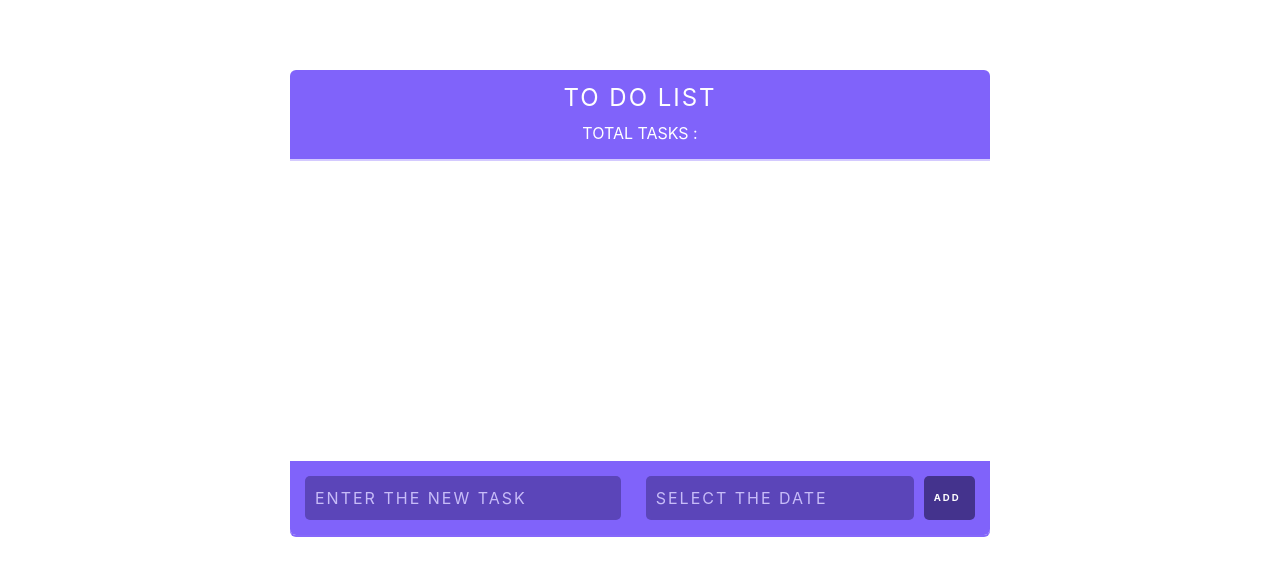
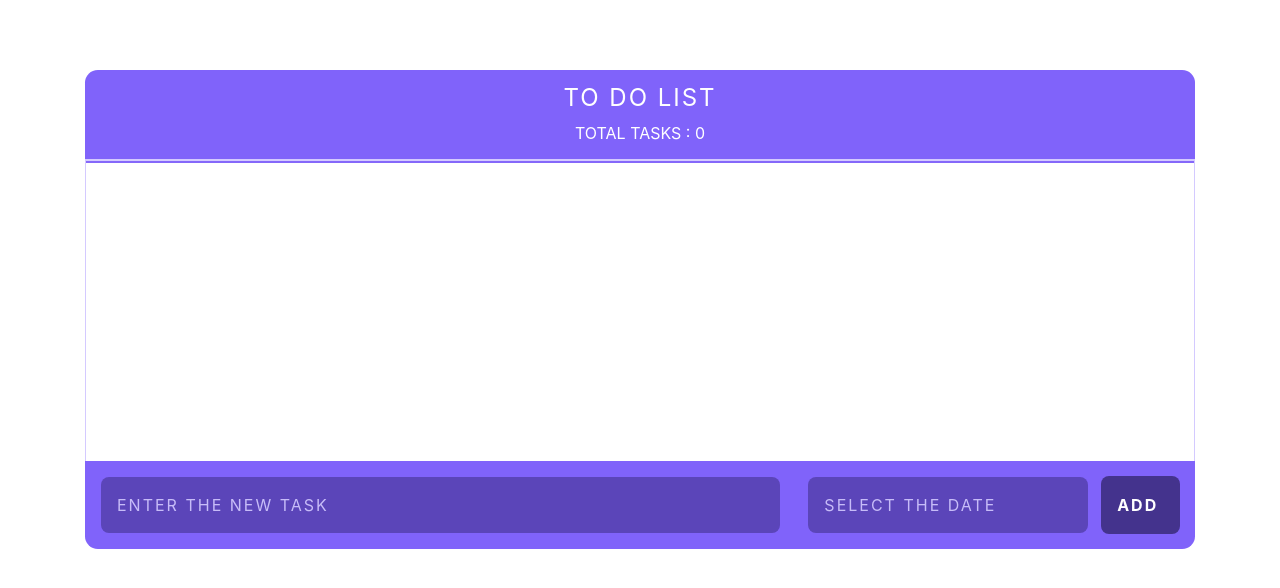
Before and after one commit to Fatemeh-Pakpour/old-todo-list, a React (Create React App) app in the folder my-project/: page / in a window 1280 px wide. Shown: the top 588 px of the page. Built offline with nearby package versions, Linux system fonts and the light colour scheme.

Commit message:
edited the css

```diff
--- a/my-project/src/components/App.js
+++ b/my-project/src/components/App.js
@@ -3,6 +3,7 @@ import Header from "./Header";
 import Task from "./Task";
 import NewTask from "./NewTask";
 import * as moment from 'moment';
+import Container from "react-bootstrap/Container";
 
 
 class App extends Component {
@@ -13,7 +14,7 @@ class App extends Component {
   handleAddNewTask = (title,date) => {
     const taskItem = {
       title,
-      date: moment(date).format('DD-MM-YYYY'),
+      date: moment(date).format("YYYY-MM-DD"),
       id: new Date()
     }
 
@@ -55,9 +56,10 @@ class App extends Component {
   }
   render() {
     return (
-      <div className="todo-ist">
-        <Header title="To do list"  />
-        {/* totalTask={this.state.tasks.length} */}
+      <Container className ="todo-ist">
+        <Header title="To do list"
+        totalTask={this.state.tasks.length}
+        />
         <div className="tasks-container">
           {this.state.tasks.map(task => (
             <Task
@@ -76,7 +78,7 @@ class App extends Component {
         addNewTask={this.handleAddNewTask}
         changeDate = {this.handleDateChange}
          />
-      </div>
+      </Container>
     );
   }
 }
--- a/my-project/src/components/NewTask.js
+++ b/my-project/src/components/NewTask.js
@@ -1,6 +1,7 @@
 import React, { Component } from "react";
 
 import DatePicker from 'react-datepicker';
+// import Form from "react-bootstrap/Form";
 
 
 import 'react-datepicker/dist/react-datepicker.css';
@@ -8,7 +9,7 @@ import 'bootstrap/dist/css/bootstrap.min.css';
 
 class NewTask extends Component {
   state ={
-    changedDate:new Date()
+    changedDate:new Date("2015-06-17 14:24:36")
   }
   handleSubmit = event => {
     event.preventDefault();
@@ -43,13 +44,12 @@ class NewTask extends Component {
         <DatePicker
           className = "date-picker"
           selected={date}
-          //
           onChange={(date) => {
             console.log(date)
             this.handleChange(date)
             }}
           name="date"
-          dateFormat="MM/DD/YYYY"
+          dateFormat="YYYY-MM-DD"
           placeholderText= "Select the Date"
         />
         <input type="submit" value="Add " />
--- a/my-project/src/index.css
+++ b/my-project/src/index.css
@@ -15,6 +15,9 @@ header {
   align-items: center;
   background-color: #8063FA;
   border-bottom: solid 2px #D4CAFF;
+  border-radius: 0.8em 0.8em 0 0;
+  box-shadow: 0 2px 0 rgb(133, 104, 250);
+
 }
 
 header h1 {
@@ -28,13 +31,14 @@ header h1 {
 .task-form{
   display: flex;
   background-color: #8063FA;
+  border-radius: 0 0 0.8em 0.8em;
 }
 .task-form input[type=text] {
   background-color: #5B45B9;
   color: #C7BCF8;
-  padding: 10px;
-  margin: 15px 10px 15px 15px;
-  border-radius: 5px;
+  padding: 1rem;
+  margin: 1rem 0.8rem 1rem 1rem;
+  border-radius: 0.5rem;
   border-style: none;
   border-width: 0 0 1px 0;
 }
@@ -49,7 +53,7 @@ header h1 {
 
 .task-form input[type=text]::-webkit-input-placeholder{
   color: #C7BCF8;
-  letter-spacing: 2px;
+  /* letter-spacing: 2px;  */
 }
 
 input[type=text]:focus{
@@ -58,11 +62,10 @@ input[type=text]:focus{
 
 input[type=submit] {
   display: block;
-  font-size: .6em;
   margin: 15px 15px 15px 0;
-  padding: 10px;
+  padding: 1rem;
   background-color: #44338D;
-  border-radius: 5px;
+  border-radius: 0.5rem;
   border: none;
   color: #fff;
   letter-spacing: 2px;
@@ -78,18 +81,13 @@ input[type=submit] {
   transition: background-color 0.2s ease,
               color 0.2s ease;
 }
-
-
 /* COMPONENT STYLES -------------------- */
-
 .todo-ist{
   background: #fff;
-  width: 700px;
   margin: 70px auto;
-  box-shadow: 0 2px 0 rgb(133, 104, 250);
-  border-radius: 6px;
+
+  /* border-radius: 6px; */
   overflow: auto;
-
 }
 
 .task {
@@ -98,11 +96,14 @@ input[type=submit] {
   border-bottom: solid 2px #EEEEEE;
   letter-spacing: 2px;
   padding: 10px 1px;
+}
 
-}
 .tasks-container{
   height:300px;
   overflow: auto;
+  border :1px solid #D4CAFF;
+  border-bottom: none;
+  border-top:none;
 }
 
 .task:last-of-type {
@@ -186,17 +187,21 @@ input[type="checkbox"].styled:checked  + label {
   border: none;
 
 }
-.date-picker{
-  background-color: #EEEEEE;
-}
+
 
 /*************************
 Media Queries
 *************************/
 
 @media only screen and (max-width: 480px) {
-  .todo-ist{
-    width:300px;
+  input[type=text] {
+    width:90%;
+    /* flex-grow: 1; */
+  }
+  input[type="text"].date-picker{
+    width:100%;
+    margin-left:-0.5rem;
+
   }
   .task {
     font-size: 8px;
@@ -216,9 +221,6 @@ header span {
 @media only screen and (min-width: 768px),
        only screen and (min-width: 700px) and (orientation: landscape) {
 
-  .todo-ist{
-    width:550px;
-  }
   .task {
     font-size: 12px;
 }
@@ -228,9 +230,6 @@ header span {
 }
 
 @media only screen and (min-width: 1140px) {
-  .todo-ist{
-    width:700px;
-  }
   .task {
     font-size: 15px;
 }
```
